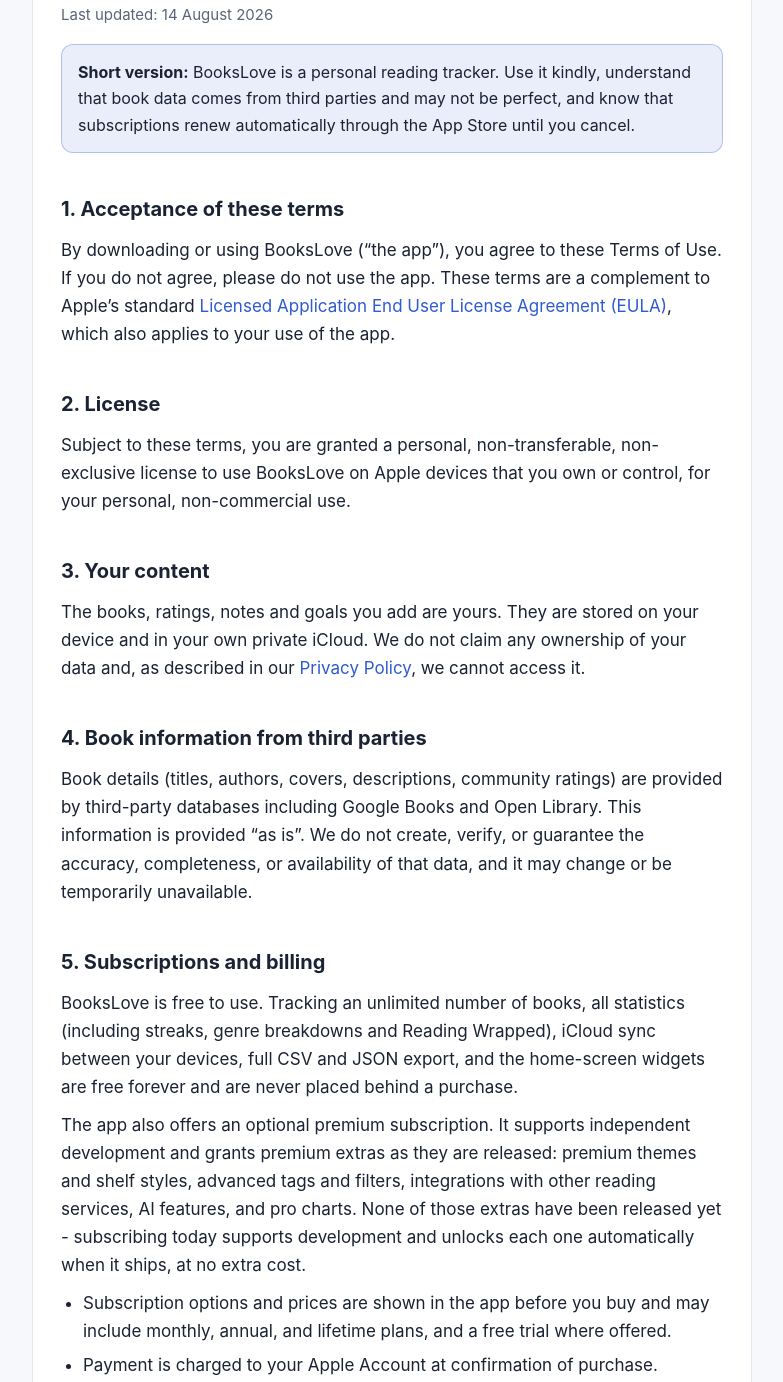
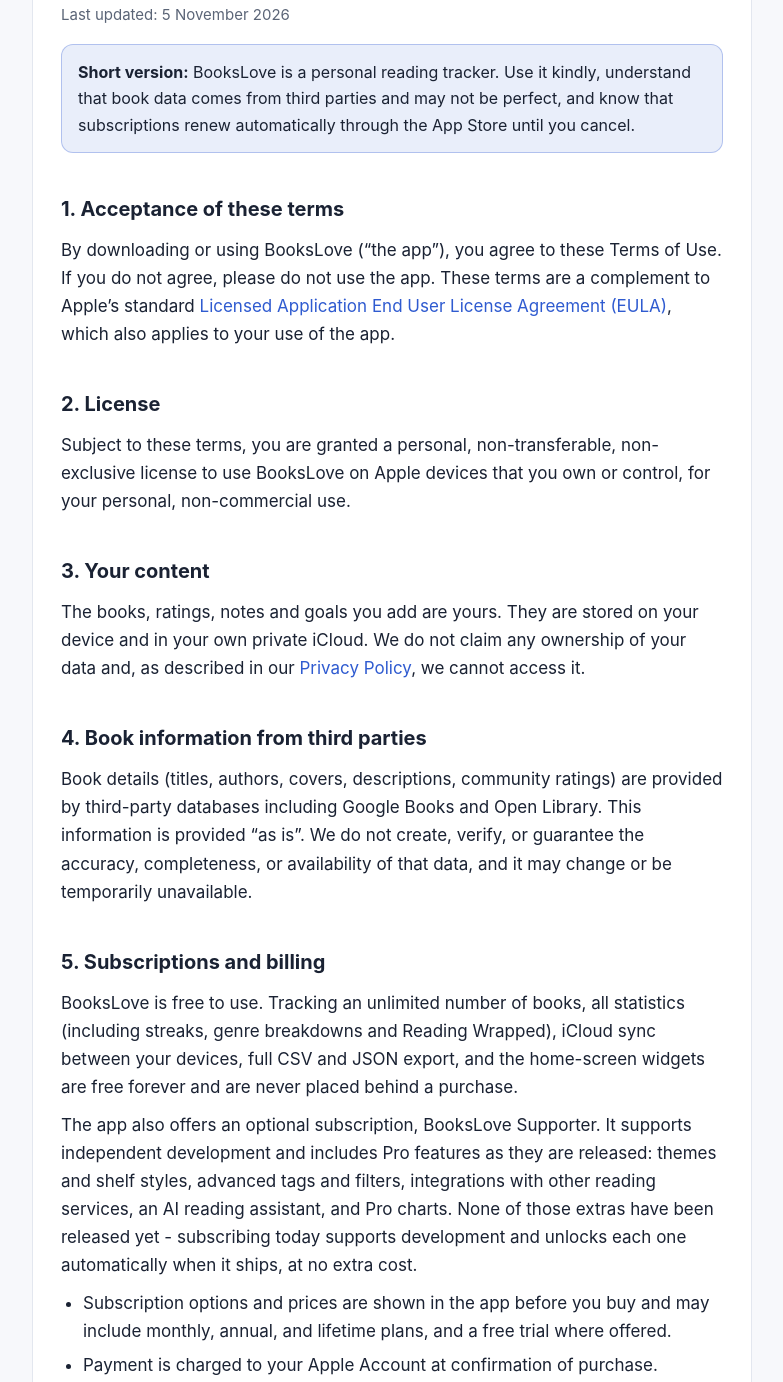
Before and after one commit to VolynetsVitalii/booklove-legal, a plain HTML site: page terms.html in a window 1280 px wide. Shown: the part 146-1528 px from the top of the page, without its empty margins (248-1031 px from the left). Drawn offline with Linux system fonts and the light colour scheme.

Commit message:
fix: Call the subscription BooksLove Supporter, not premium (T-736)
Terms, privacy and support now use the paywall's words: the product is
BooksLove Supporter, what it includes is Pro features. The roadmap list in
the terms matches the app. Support no longer says "free to start", since
nothing in the app is locked.

Co-Authored-By: Claude Opus 5.5 <noreply@anthropic.com>

```diff
--- a/terms.html
+++ b/terms.html
@@ -44,7 +44,7 @@
 
   <main>
     <h1>Terms of Use</h1>
-    <p class="updated">Last updated: 14 August 2026</p>
+    <p class="updated">Last updated: 5 November 2026</p>
 
     <p class="summary">
       <strong>Short version:</strong> BooksLove is a personal reading tracker.
@@ -95,10 +95,10 @@
       purchase.
     </p>
     <p>
-      The app also offers an optional premium subscription. It supports
-      independent development and grants premium extras as they are released:
-      premium themes and shelf styles, advanced tags and filters, integrations
-      with other reading services, AI features, and pro charts. None of those
+      The app also offers an optional subscription, BooksLove Supporter. It
+      supports independent development and includes Pro features as they are
+      released: themes and shelf styles, advanced tags and filters, integrations
+      with other reading services, an AI reading assistant, and Pro charts. None of those
       extras have been released yet - subscribing today supports development
       and unlocks each one automatically when it ships, at no extra cost.
     </p>
```
Also changed, not shown: privacy.html (+2 -2 lines), support.html (+4 -2 lines).
